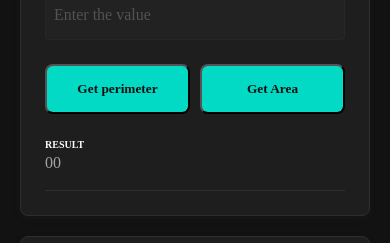
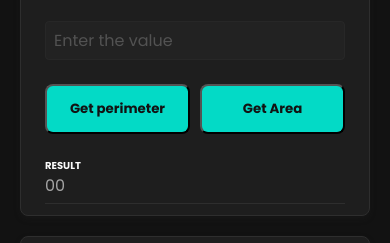
Before and after one commit to luisfernandez97/curso-practico-javascript, a plain HTML site: page index.html in a window 390 px wide. Shown: the part 164-407 px from the top of the page. Drawn offline with Linux system fonts and the light colour scheme.

Commit message:
Fonts and background for body

```diff
--- a/index.html
+++ b/index.html
@@ -6,6 +6,9 @@
     <meta name="viewport" content="width=device-width, initial-scale=1.0">
     <title>Geometry</title>
     <link rel="stylesheet" href="style.css">
+    <link rel="preconnect" href="https://fonts.googleapis.com">
+    <link rel="preconnect" href="https://fonts.gstatic.com" crossorigin>
+    <link href="https://fonts.googleapis.com/css2?family=Poppins:ital,wght@0,100;0,200;0,300;0,400;0,500;0,600;0,700;0,800;0,900;1,100;1,200;1,300;1,400;1,500;1,600;1,700;1,800;1,900&display=swap" rel="stylesheet">
 </head>
 <body>
     <div class="main-container">
--- a/style.css
+++ b/style.css
@@ -5,7 +5,7 @@
     --DP06-color: #2E2E2E;
     --accent-main: #03dac6;
     --white-color: #fbfbfb;
-    --font-family: Poppins;
+    --font-family: 'Poppins', sans-serif;
     --H2-font-size: 1.5em;
     --body-font-size: 1em;
 }
@@ -13,6 +13,7 @@ body{
     margin: 0;
     padding: 0;
     box-sizing: border-box;
+    background-color: var(--DP00-color);
 }
 .main-container {
     display: flex;
@@ -187,7 +188,7 @@ input {
 @media (max-width: 992px){
     .main-container{
         flex-direction: column;
-        padding: 50px 20px 200px;
+        padding: 50px 20px;
     }
     .container{
         width: 100%;
```
Also changed, not shown: discounts.html (+2 -0 lines).
